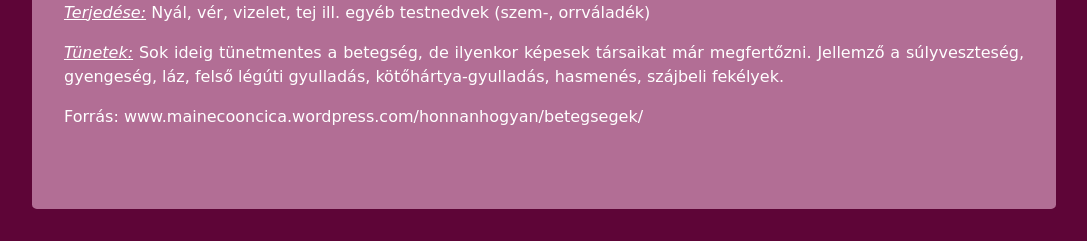
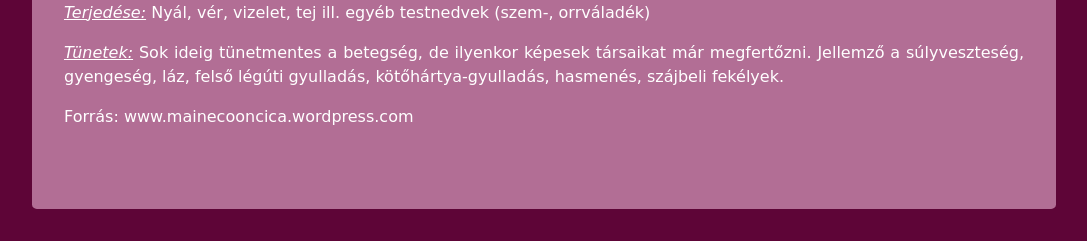
Before and after one commit to Bencece/catWeb, a PHP site: page /tudni.php in a window 1280 px wide. Shown: the part 2081-2322 px from the top of the page, without its empty margins (96-1183 px from the left). Run offline with PHP 8.4, Linux system fonts and the light colour scheme.

Commit message:
edit tudni.php

```diff
--- a/tudni.php
+++ b/tudni.php
@@ -62,7 +62,7 @@
         <p><strong>FeLV:</strong> Macska leukózis. Az állat sejtjeibe jutva azok osztódási folyamatát károsítja. Emberre és más állatfajra nem terjed.&nbsp; Legnagyobb kockázatnak a kóborló, verekedő NEM ivartalanított macskák vannak kitéve. A vemhes állatoktól a kölykök is fertőzöttek lesznek. Vértesztből állapítható meg.</p>
         <p><i><span style="text-decoration:underline;">Terjedése:</span></i> Nyál, vér, vizelet, tej ill. egyéb testnedvek (szem-, orrváladék)</p>
         <p><i><span style="text-decoration:underline;">Tünetek:</span></i> Sok ideig tünetmentes a betegség, de ilyenkor képesek társaikat már megfertőzni. Jellemző a súlyveszteség, gyengeség, láz, felső légúti gyulladás, kötőhártya-gyulladás, hasmenés, szájbeli fekélyek.</p>
-        <p>Forrás: www.mainecooncica.wordpress.com/honnanhogyan/betegsegek/</p>
+        <p>Forrás: www.mainecooncica.wordpress.com</p>
     </div>
 </body>
 <script>
```
